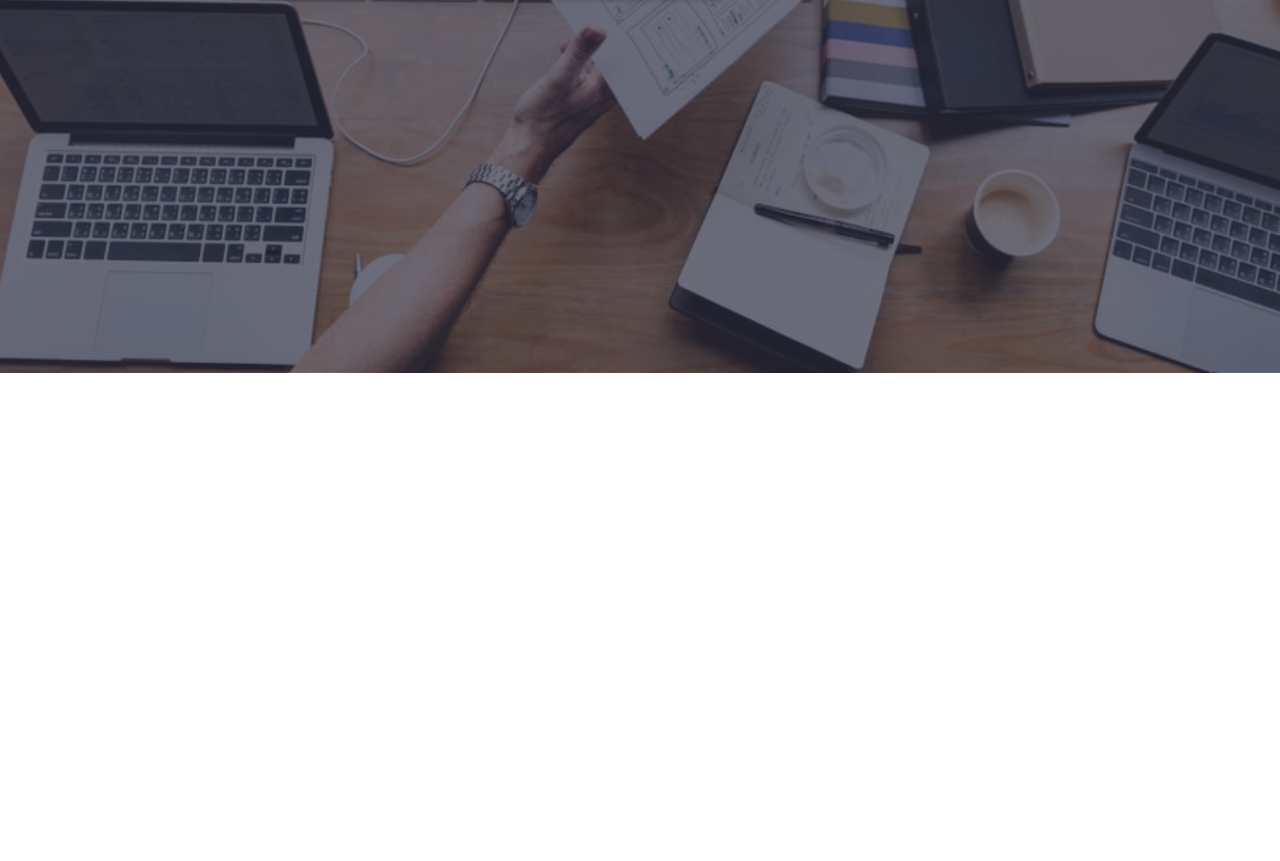
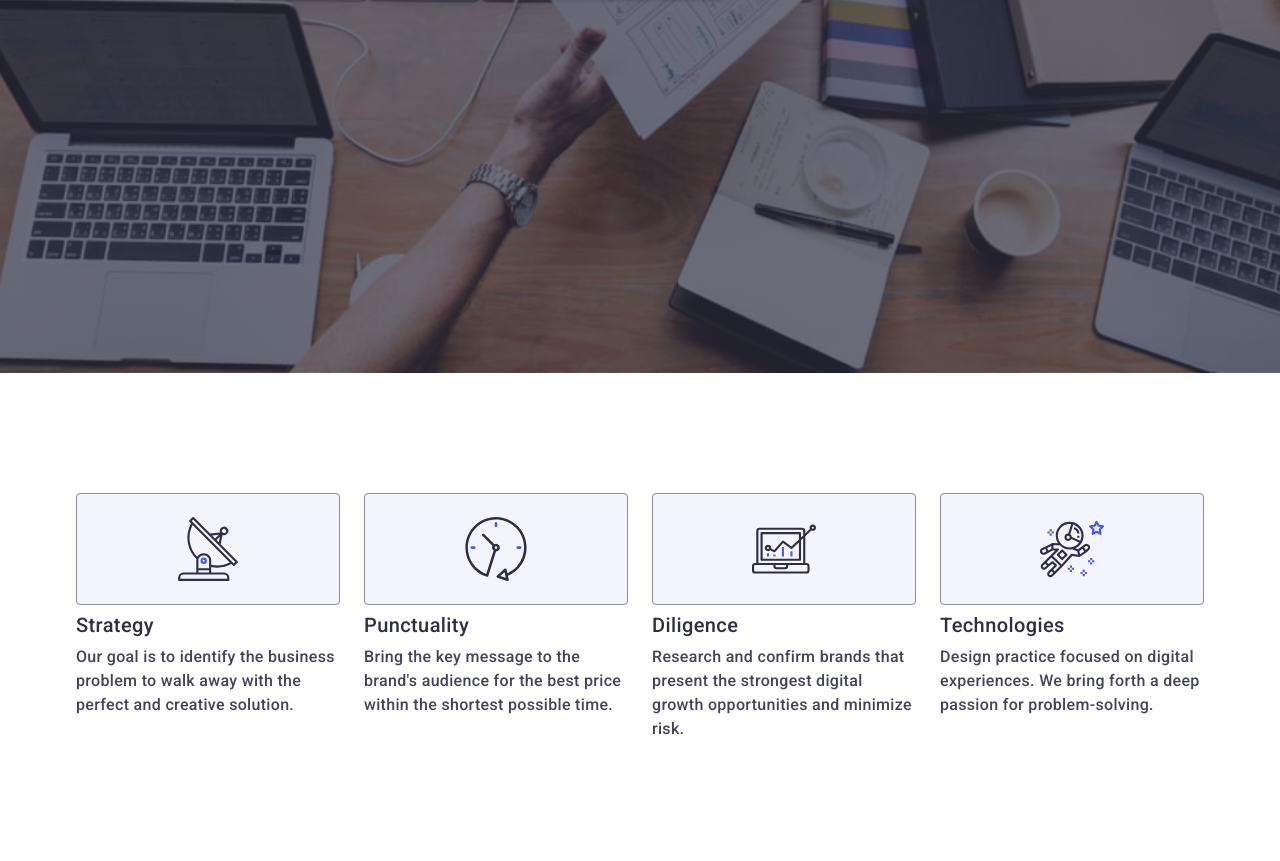
Before and after one commit to Olena2583/goit-markup-hw-06, a plain HTML site: page index.html in a window 1280 px wide. Shown: the part 488-1349 px from the top of the page. Before the commit the page ends 861 px from the top, so only its background shows below. Drawn offline with nearby package versions, Linux system fonts and the light colour scheme.

Commit message:
add one section mobile

```diff
--- a/css/styles.css
+++ b/css/styles.css
@@ -416,7 +416,7 @@ input {
   background-color: #404bbf;
 }
 
-/* TABLET */
+/* TABLET hero image*/
 
 @media screen and (min-width: 768px) {
   .mobile-menu {
@@ -456,7 +456,7 @@ input {
   }
 }
 
-/* DESKTOP  */
+/* DESKTOP  hero image */
 
 @media screen and (min-width: 1158px) {
   .hero {
@@ -483,3 +483,85 @@ input {
     margin-bottom: 188px;
   }
 }
+
+/* <!-- section one  MOBILE--> */
+.one-icon-thumb {
+  display: none;
+}
+.one {
+  padding: 96px 0;
+}
+.section-one {
+  display: flex;
+  flex-direction: column;
+  gap: 72px;
+}
+.list-section-one {
+  max-width: 288px;
+}
+.title-section-one {
+  font-weight: 700;
+  font-size: 36px;
+  line-height: 1.1;
+  letter-spacing: 0.02em;
+  text-align: center;
+  color: #2e2f42;
+  margin-bottom: 8px;
+}
+
+.text-section-one {
+  letter-spacing: 0.02em;
+  font-weight: 500;
+  font-size: 16px;
+  line-height: 1.5;
+  color: #434455;
+}
+
+/* TABLET section one*/
+
+@media screen and (min-width: 768px) {
+  .section-one {
+    flex-direction: row;
+    flex-wrap: wrap;
+    row-gap: 72px;
+    column-gap: 24px;
+  }
+  .list-section-one {
+    max-width: 356px;
+  }
+  .title-section-one {
+    text-align: start;
+  }
+}
+
+/* DESKTOP section one */
+
+@media screen and (min-width: 1158px) {
+  .one {
+    padding: 120px 0;
+  }
+  .one-icon-thumb {
+    display: flex;
+    align-items: center;
+    justify-content: center;
+    height: 112px;
+    width: 264px;
+    background-color: #f4f4fd;
+    border-radius: 4px;
+    border: 1px solid #8e8f99;
+    margin-bottom: 8px;
+  }
+  .section-one {
+    flex-direction: row;
+    gap: 24px;
+  }
+  .list-section-one {
+    max-width: 264px;
+  }
+  .title-section-one {
+    font-weight: 500;
+    font-size: 20px;
+    line-height: 1.2;
+  }
+}
+/* team MOBILE*/
--- a/index.html
+++ b/index.html
@@ -141,7 +141,7 @@
 
       <!-- section one -->
 
-      <section class="one hidden">
+      <section class="one">
         <div class="container">
           <h2 class="visually-hidden">Title</h2>
 
```
Also changed, not shown: css/styles-old.css (+2 -36 lines).
